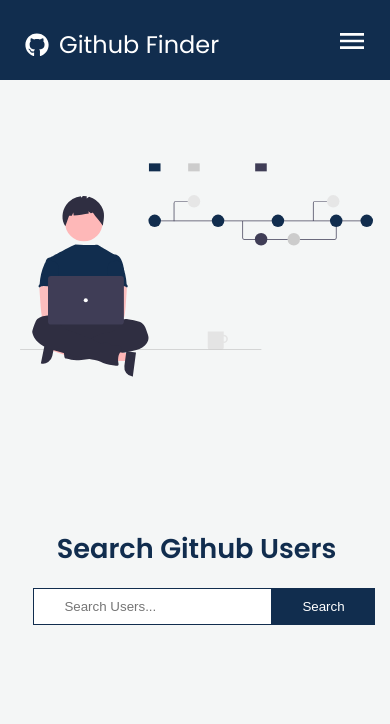
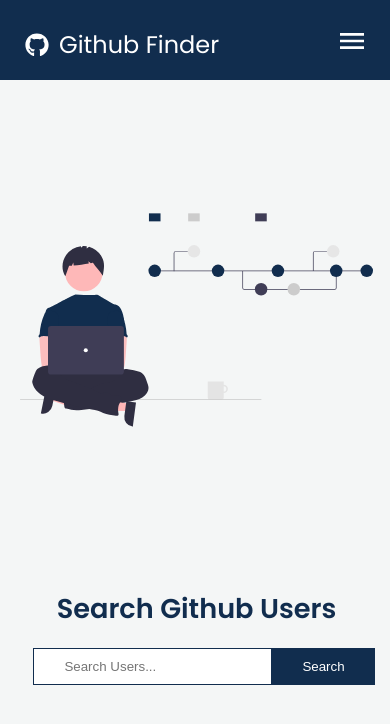
Before and after one commit to badjatya/Git-Finder, a React (Create React App) app: page /#/ in a window 390 px wide. Shown: the top 724 px of the page. Built offline with nearby package versions, Linux system fonts and the light colour scheme.

Commit message:
added media query for new mobile screens

```diff
--- a/src/App/components/layouts/Navbar/Navbar.styles.js
+++ b/src/App/components/layouts/Navbar/Navbar.styles.js
@@ -39,6 +39,12 @@
     width: 425px;
     max-width: 425px;
     padding: 25px;
+  }
+
+  /* Breakpoint 413px  */
+  @media screen and (max-width: 413px) {
+    width: 412px;
+    max-width: 412px;
   }
 
   /* Breakpoint 393px  */
--- a/src/App/pages/Homepage/Homepage.styles.js
+++ b/src/App/pages/Homepage/Homepage.styles.js
@@ -42,6 +42,12 @@
     margin: 0 auto;
   }
 
+  /* Breakpoint 413px  */
+  @media screen and (max-width: 413px) {
+    width: 78%;
+    margin: 0 auto;
+  }
+
   /* Breakpoint 393px  */
   @media screen and (max-width: 394px) {
     width: 83%;
@@ -65,6 +71,12 @@
     height: 300px;
     margin-bottom: 40px;
     z-index: 1;
+  }
+
+  /* Breakpoint 413px  */
+  @media screen and (max-width: 413px) {
+    margin-bottom: 50px;
+    margin-top: 50px;
   }
 
   /* Breakpoint 375px  */
@@ -98,6 +110,11 @@
     font-size: 2rem;
   }
 
+  /* Breakpoint 413px  */
+  @media screen and (max-width: 413px) {
+    font-size: 2.5rem;
+  }
+
   /* Breakpoint 393px  */
   @media screen and (max-width: 394px) {
     font-size: 1.7rem;
--- a/src/Global.styles.js
+++ b/src/Global.styles.js
@@ -43,6 +43,12 @@
     max-width: 425px;
   }
 
+  /* Breakpoint 413px  */
+  @media screen and (max-width: 413px) {
+    width: 412px;
+    max-width: 412px;
+  }
+
   /* Breakpoint 393px  */
   @media screen and (max-width: 394px) {
     width: 393px;
```
